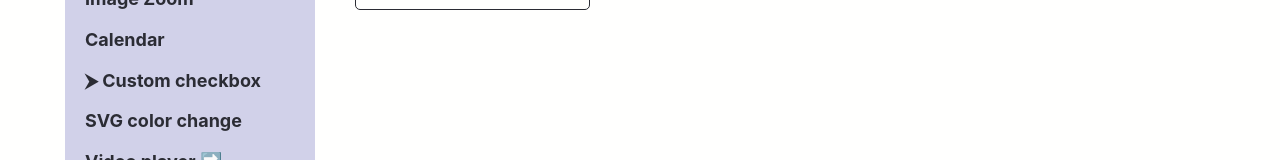
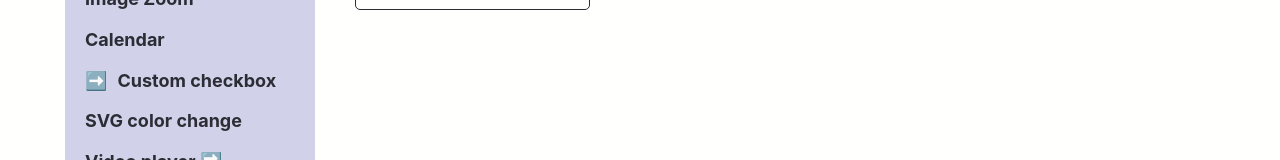
Before and after one commit to 2fort/toolbox, a React app: page /checkbox in a window 1280 px wide. Shown: the part 189-349 px from the top of the page. Built offline with nearby package versions, Linux system fonts and the light colour scheme.

Commit message:
fix: fix emoji in menu

```diff
--- a/src/components/layout/Menu.jsx
+++ b/src/components/layout/Menu.jsx
@@ -33,7 +33,8 @@ const useStyles = createUseStyles((theme) => ({
 
   activeLink: {
     '&::before': {
-      content: '"⮞ "',
+      content: '"➡️"',
+      marginRight: 10,
     },
   },
 
```
Also changed, not shown: 1 other file (tests, documents, lock files or other folders).
